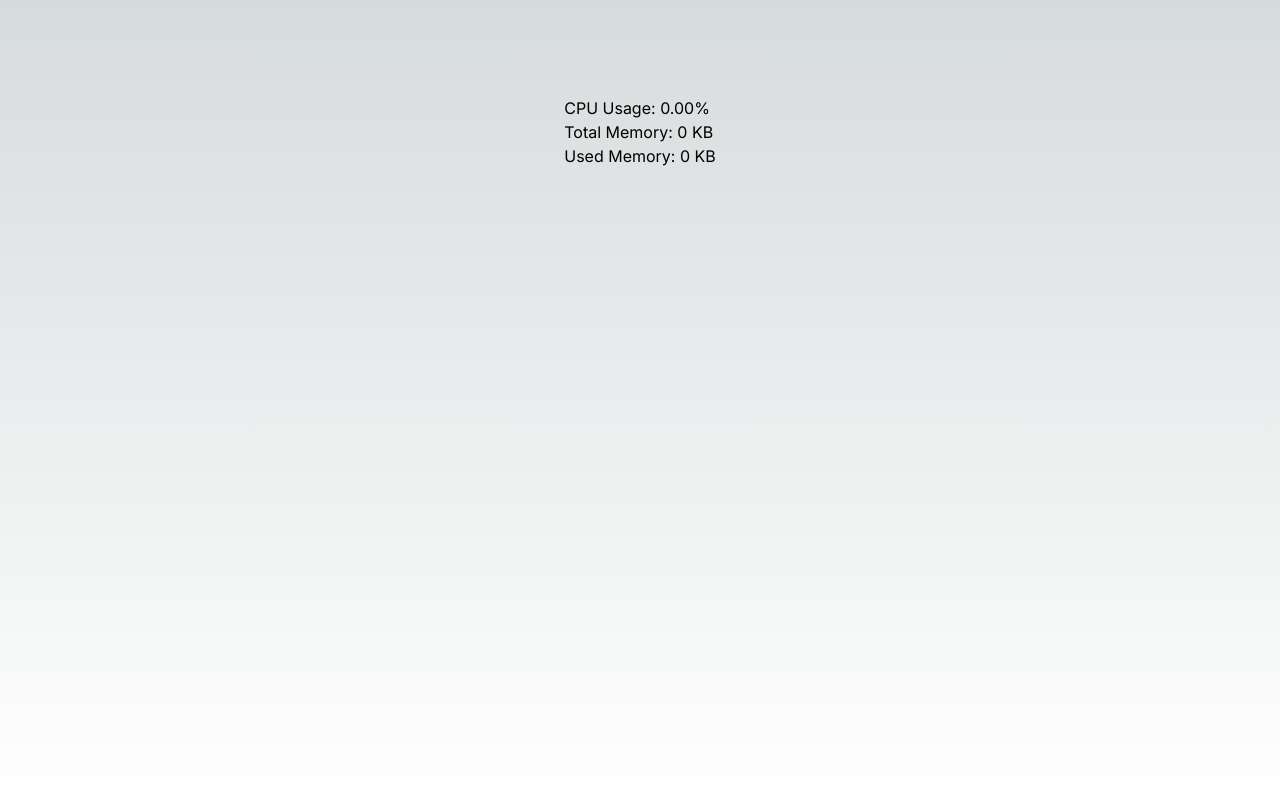
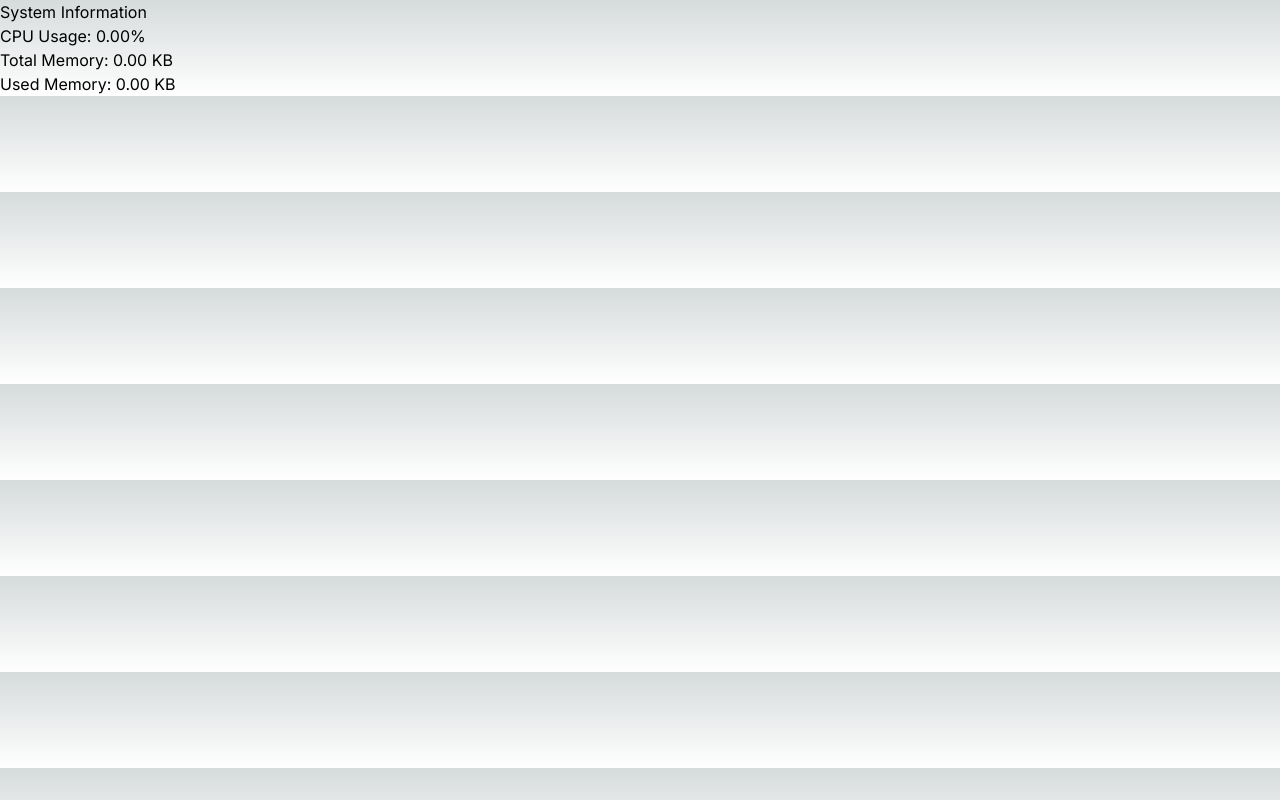
Before and after one commit to zhaoyangwuuuu/system-optimizer, a Next.js app: page / in a window 1280 px wide. Built offline with nearby package versions, Linux system fonts and the light colour scheme.

Commit message:
FIX: refreshing issue

```diff
--- a/src/app/page.tsx
+++ b/src/app/page.tsx
@@ -1,31 +1,15 @@
 'use client';
 
-import { useEffect, useState } from 'react';
-import { invoke } from '@tauri-apps/api';
+import SystemInfo from '../components/SystemInfo';
 
-export default function Home() {
-  const [cpuUsage, setCpuUsage] = useState(0);
-  const [memoryUsage, setMemoryUsage] = useState({total: 0, used: 0});
+const Home: React.FC = () => {
+  return (
+    <div>
+      <main className='main-container'>
+        <SystemInfo />
+      </main>
+    </div>
+  );
+};
 
-  useEffect(() => {
-    // Fetch CPU usage
-    invoke<number>('get_cpu_usage')
-      .then((cpuLoad) => setCpuUsage(cpuLoad))
-      .catch(console.error);
-
-    // Fetch memory usage
-    invoke<[number, number]>('get_memory_usage')
-      .then(([total, used]) => setMemoryUsage({ total, used }))
-      .catch(console.error);
-  }, []);
-
-  return (
-    <main className="flex min-h-screen flex-col items-center justify-between p-24">
-      <div>
-        <p>CPU Usage: {cpuUsage.toFixed(2)}%</p>
-        <p>Total Memory: {memoryUsage.total} KB</p>
-        <p>Used Memory: {memoryUsage.used} KB</p>
-      </div>
-    </main>
-  )
-}
+export default Home;
--- /dev/null
+++ b/src/components/SystemInfo.tsx
@@ -0,0 +1,36 @@
+import React, { useEffect, useState } from 'react';
+import { invoke } from '@tauri-apps/api/tauri';
+
+const SystemInfo: React.FC = () => {
+  const [cpuUsage, setCpuUsage] = useState<number>(0);
+  const [memoryUsage, setMemoryUsage] = useState<{ total: number, used: number }>({ total: 0, used: 0 });
+
+  useEffect(() => {
+    console.log('useEffect begin');
+    const intervalId = setInterval(() => {
+      invoke<number>('get_cpu_usage')
+        .then((usage) => setCpuUsage(usage))
+        .catch(console.error);
+
+      invoke<[number, number]>('get_memory_usage')
+        .then(([total, used]) => setMemoryUsage({ total, used }))
+        .catch(console.error);
+
+      console.log('useEffect end', cpuUsage, memoryUsage);
+    }, 1000);
+
+
+    return () => clearInterval(intervalId);
+  }, [cpuUsage, memoryUsage]);
+
+  return (
+    <div>
+      <h3>System Information</h3>
+      <p>CPU Usage: {cpuUsage.toFixed(2)}%</p>
+      <p>Total Memory: {memoryUsage.total.toFixed(2)} KB</p>
+      <p>Used Memory: {memoryUsage.used.toFixed(2)} KB</p>
+    </div>
+  );
+};
+
+export default SystemInfo;
```
Also changed, not shown: 2 other files (tests, documents, lock files or other folders).
